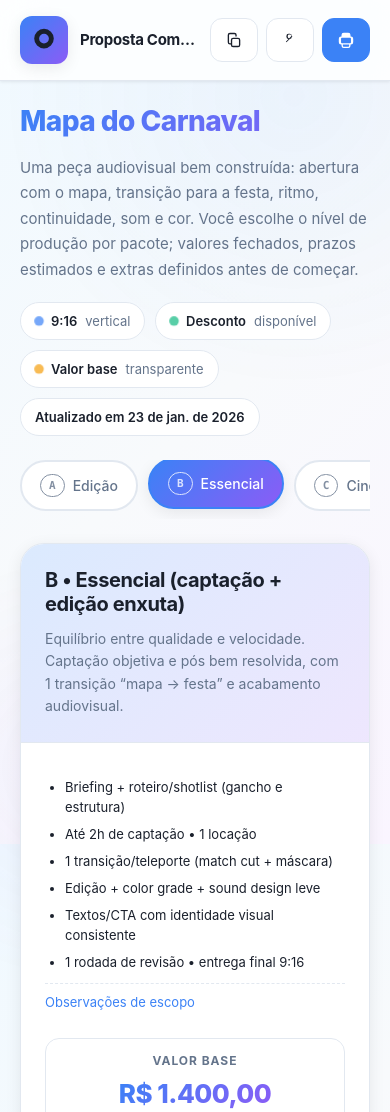
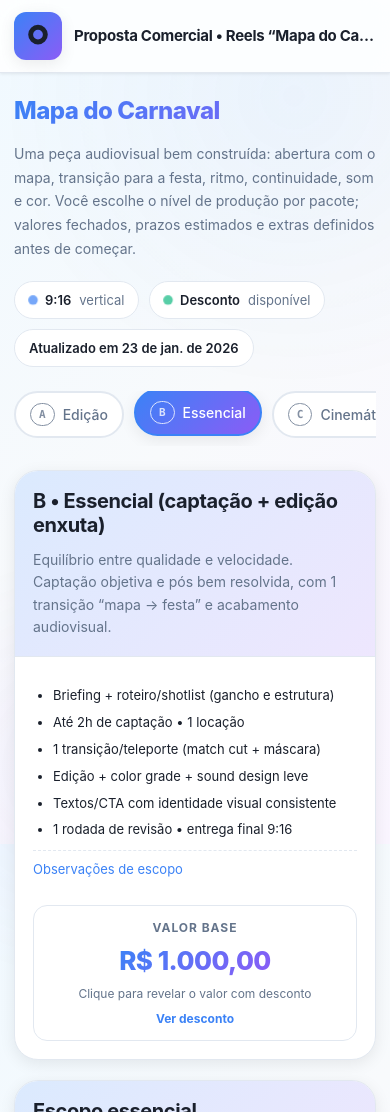
Before and after one commit to hbtmarc/topologia, a plain HTML site: page dri.html in a window 390 px wide. Shown: the top 1112 px of the page. Drawn offline with Linux system fonts and the light colour scheme.

Commit message:
Refactor layout styles and improve responsiveness; remove unused copy buttons

```diff
--- a/dri.html
+++ b/dri.html
@@ -75,7 +75,8 @@
 
     a{ color:inherit; text-decoration:none; }
     button{ font-family:inherit; border:none; outline:none; }
-    .wrap{ max-width: var(--max-width); margin:0 auto; padding:0 var(--spacing); position: relative; z-index:1; }
+    .wrap{ width:100%; max-width: var(--max-width); margin:0 auto; padding:0 var(--spacing); position: relative; z-index:1; }
+    img, svg, video, canvas { max-width:100%; height:auto; }
 
     .topbar{
       position: sticky; top:0; z-index:100;
@@ -194,7 +195,7 @@
     .card .hd p{ margin:12px 0 0; color: var(--text-muted); font-size:14px; line-height:1.6; }
     .card .bd{ padding:24px; }
 
-    .pkg-layout{ display:grid; gap:18px; }
+    .pkg-layout{ display:grid; gap:18px; min-width:0; }
     @media (min-width: 900px){
       .pkg-layout{ grid-template-columns: minmax(0, 1fr) 280px; align-items:start; }
       .pkg-aside{ position: sticky; top: 96px; }
@@ -214,6 +215,18 @@
       border-radius: 14px; background: rgba(255,255,255,.7);
       box-shadow: inset 0 1px 0 rgba(255,255,255,.6);
       text-align:center; align-items:center; width:100%;
+    }
+    .card, .card .bd, .list, .chips, .tabs { min-width:0; }
+    .chip{ max-width:100%; }
+
+    @media (max-width: 480px){
+      :root{ --spacing: 14px; }
+      .topbar-inner{ padding:12px 0; }
+      .title{ font-size:24px; }
+      .lead{ font-size:14px; }
+      .tab{ padding:10px 14px; }
+      .card .hd, .card .bd{ padding:18px; }
+      .price-amount{ font-size:24px; }
     }
     .price-toggle{ cursor: pointer; }
     .price-label{ font-size:12px; letter-spacing:.08em; text-transform:uppercase; color: var(--text-muted); font-weight:700; }
@@ -277,20 +290,6 @@
             <div class="sub">Obra audiovisual 9:16 • narrativa + direção + pós-produção • pacotes claros • extras controlados</div>
           </div>
         </div>
-        <div class="actions">
-          <button class="btn" id="btnCopyAll" title="Copiar proposta">
-            <svg viewBox="0 0 20 20" fill="currentColor"><path d="M5.5 2A2.5 2.5 0 0 0 3 4.5v8A2.5 2.5 0 0 0 5.5 15H7v-1.5H5.5a1 1 0 0 1-1-1v-8a1 1 0 0 1 1-1h5a1 1 0 0 1 1 1V6H13V4.5A2.5 2.5 0 0 0 10.5 2h-5ZM9 7.5A2.5 2.5 0 0 0 6.5 10v5.5A2.5 2.5 0 0 0 9 18h5.5a2.5 2.5 0 0 0 2.5-2.5V10a2.5 2.5 0 0 0-2.5-2.5H9ZM8 10a1 1 0 0 1 1-1h5.5a1 1 0 0 1 1 1v5.5a1 1 0 0 1-1 1H9a1 1 0 0 1-1-1V10Z"/></svg>
-            <span class="mobile-hide">Copiar proposta</span>
-          </button>
-          <button class="btn" id="btnCopyLink" title="Copiar link">
-            <svg viewBox="0 0 20 20" fill="currentColor"><path d="M12.354 5.646a.5.5 0 0 0-.708 0l-6 6a.5.5 0 1 0 .708.708l6-6a.5.5 0 0 0 0-.708ZM8.5 3A2.5 2.5 0 0 0 6 5.5v1A2.5 2.5 0 0 0 8.5 9h1A2.5 2.5 0 0 0 12 6.5v-1A2.5 2.5 0 0 0 9.5 3h-1Zm-1 2.5A1.5 1.5 0 0 1 9 4h1A1.5 1.5 0 0 1 11.5 5.5v1A1.5 1.5 0 0 1 10 8h-1A1.5 1.5 0 0 1 7.5 6.5v-1Z"/></svg>
-            <span class="mobile-hide">Copiar link</span>
-          </button>
-          <button class="btn primary" id="btnPrint" title="Imprimir / PDF">
-            <svg viewBox="0 0 20 20" fill="currentColor"><path d="M5 4.5A2.5 2.5 0 0 1 7.5 2h5A2.5 2.5 0 0 1 15 4.5V6h.5A2.5 2.5 0 0 1 18 8.5v4a2.5 2.5 0 0 1-2.5 2.5H15v1.5a2.5 2.5 0 0 1-2.5 2.5h-5A2.5 2.5 0 0 1 5 16.5V15h-.5A2.5 2.5 0 0 1 2 12.5v-4A2.5 2.5 0 0 1 4.5 6H5V4.5ZM6.5 15v1.5a1 1 0 0 0 1 1h5a1 1 0 0 0 1-1V15h-7ZM14 6H6V4.5a1 1 0 0 1 1-1h6a1 1 0 0 1 1 1V6Zm-8.5 1.5a1 1 0 0 0-1 1v4a1 1 0 0 0 1 1h9a1 1 0 0 0 1-1v-4a1 1 0 0 0-1-1h-9Z"/></svg>
-            <span class="mobile-hide">Imprimir / PDF</span>
-          </button>
-        </div>
       </div>
     </div>
   </header>
@@ -307,7 +306,6 @@
         <div class="chips" aria-label="Resumo rápido">
           <span class="chip"><span class="dot"></span> <b>9:16</b> vertical</span>
           <span class="chip"><span class="dot good"></span> <b>Desconto</b> disponível</span>
-          <span class="chip"><span class="dot warn"></span> <b>Valor base</b> transparente</span>
           <span class="chip"><b id="updatedAt">Atualizado em —</b></span>
         </div>
 
@@ -423,8 +421,8 @@
           name:'Essencial — captação + edição',
           title:'B • Essencial (captação + edição enxuta)',
           desc:'Equilíbrio entre qualidade e velocidade. Captação objetiva e pós bem resolvida, com 1 transição “mapa → festa” e acabamento audiovisual.',
-          base: 1400,
-          pix: 1250,
+          base: 1000,
+          pix: 880,
           bullets:[
             'Briefing + roteiro/shotlist (gancho e estrutura)',
             'Até 2h de captação • 1 locação',
@@ -442,8 +440,8 @@
           name:'Cinemático — direção e acabamento',
           title:'C • Cinemático (mais impacto, mais construção)',
           desc:'Para uma peça com mais direção, construção e acabamento — sem virar produção gigante. Inclui 2 transições, cor mais trabalhada e versão curta.',
-          base: 1900,
-          pix: 1700,
+          base: 1400,
+          pix: 1250,
           bullets:[
             'Direção + captação com foco em continuidade (até 4h) • até 2 locações',
             'Roteiro/shotlist mais detalhado (batidas e intenção de cena)',
@@ -593,12 +591,23 @@
         }
       });
 
-      el('btnCopyAll').addEventListener('click', ()=>{
-        const key = (location.hash || '#B').replace('#','').toUpperCase();
-        copyText(buildCopyText(PACKAGES[key] ? key : 'B'));
-      });
-      el('btnCopyLink').addEventListener('click', ()=> copyText(location.href));
-      el('btnPrint').addEventListener('click', ()=> window.print());
+      const btnCopyAll = el('btnCopyAll');
+      if(btnCopyAll){
+        btnCopyAll.addEventListener('click', ()=>{
+          const key = (location.hash || '#B').replace('#','').toUpperCase();
+          copyText(buildCopyText(PACKAGES[key] ? key : 'B'));
+        });
+      }
+
+      const btnCopyLink = el('btnCopyLink');
+      if(btnCopyLink){
+        btnCopyLink.addEventListener('click', ()=> copyText(location.href));
+      }
+
+      const btnPrint = el('btnPrint');
+      if(btnPrint){
+        btnPrint.addEventListener('click', ()=> window.print());
+      }
 
       const key = (location.hash || '#B').replace('#','').toUpperCase();
       renderPackage(PACKAGES[key] ? key : 'B');
```
